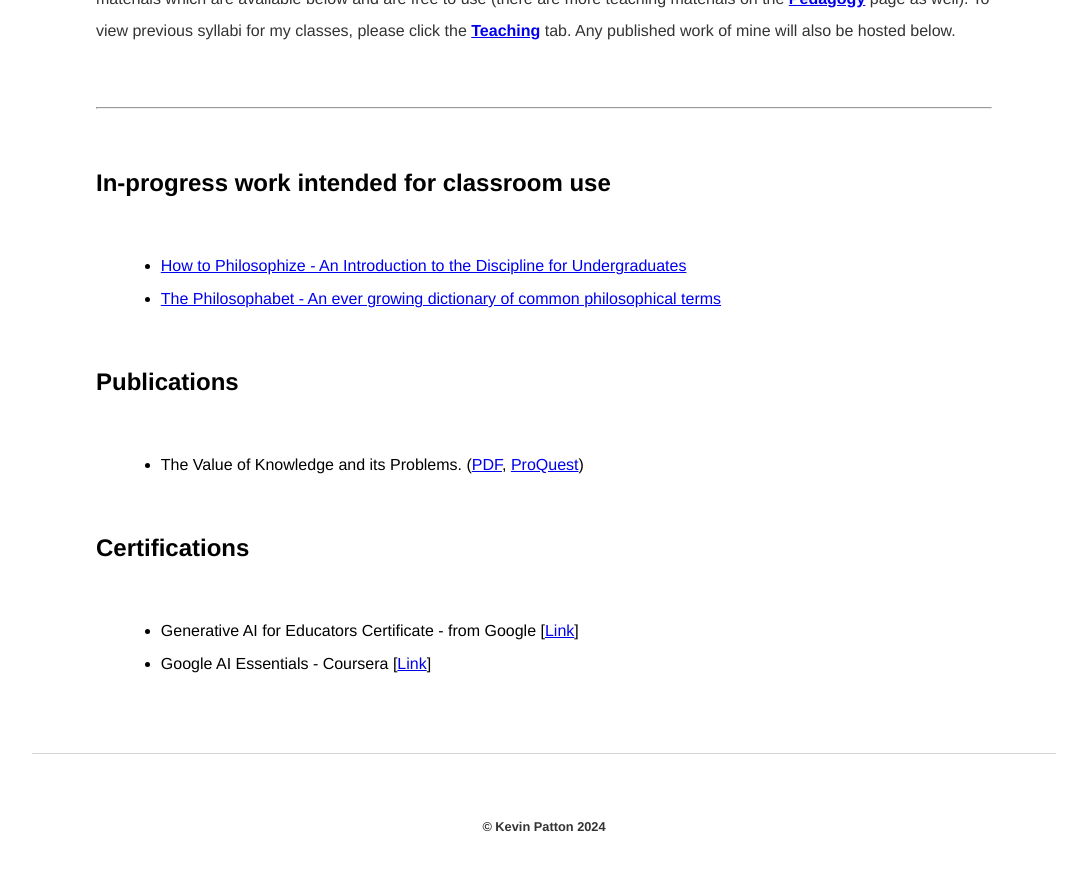
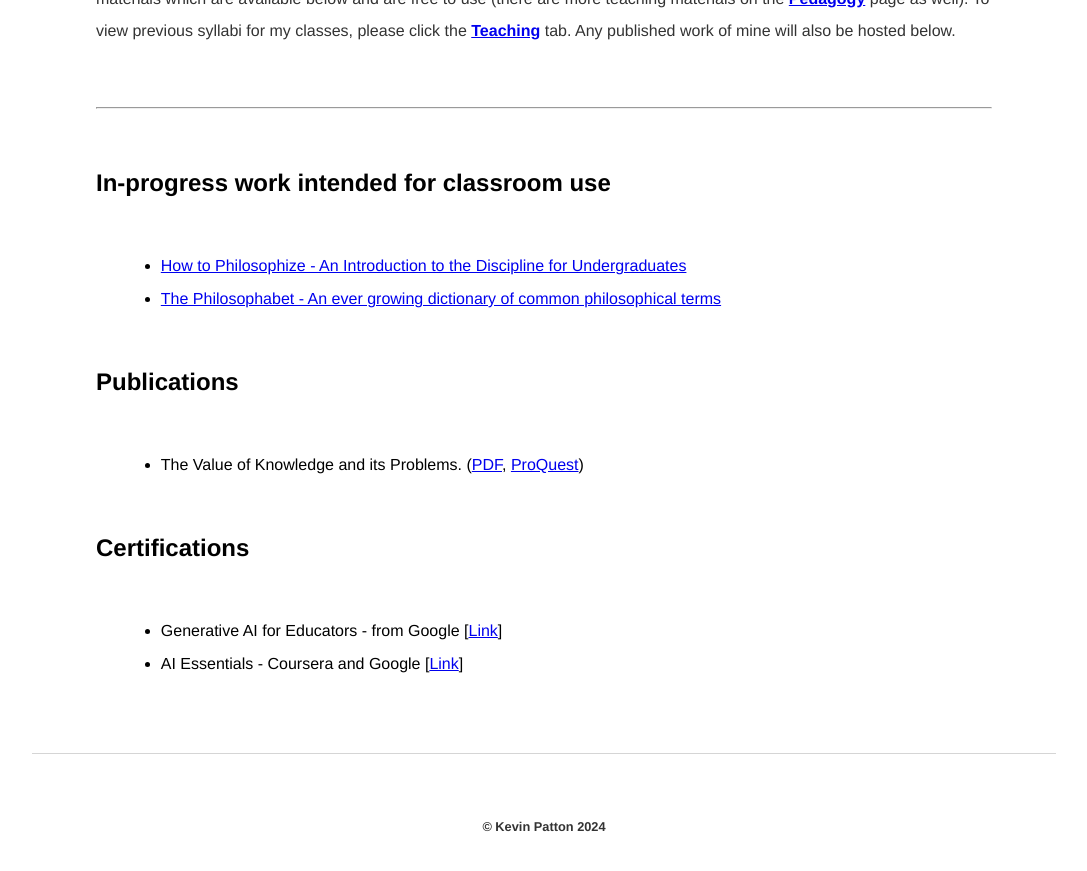
Before and after one commit to kevinjpatton/kevinjpatton.github.io, a Jekyll site: the page built from research/index.html, in a window 1280 px wide and 900 px high, scrolled down 669 px. Shown: the top 871 px of the window, without its empty margins (96-1183 px from the left). Built offline with Jekyll 4.4.1, drawn with Linux system fonts in a browser that asks for light colours; Markdown is read by kramdown in place of the engine named in the settings.

Commit message:
Update index.html

```diff
--- a/research/index.html
+++ b/research/index.html
@@ -17,5 +17,5 @@
 </ul>
 <h2>Certifications</h2>
 <ul class="standard-list">
-  <li>Generative AI for Educators Certificate - from Google [<a href="https://skillshop.exceedlms.com/student/award/93LyjAzApz945Fhe2TqkuiFt" target="_blank">Link</a>]</li>
-  <li>Google AI Essentials - Coursera [<a href="/research/certs/googleaicert.pdf" target="_blank">Link</a>]</li>
+  <li>Generative AI for Educators - from Google [<a href="https://skillshop.exceedlms.com/student/award/93LyjAzApz945Fhe2TqkuiFt" target="_blank">Link</a>]</li>
+  <li>AI Essentials - Coursera and Google [<a href="/research/certs/googleaicert.pdf" target="_blank">Link</a>]</li>
```
